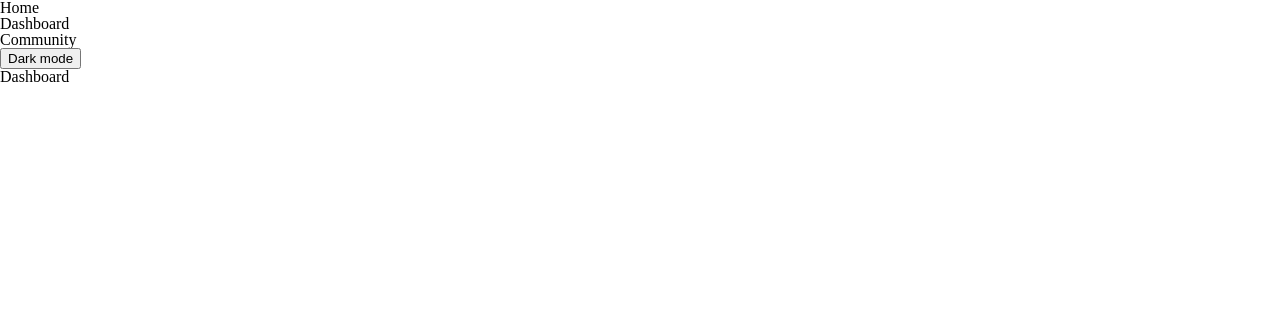
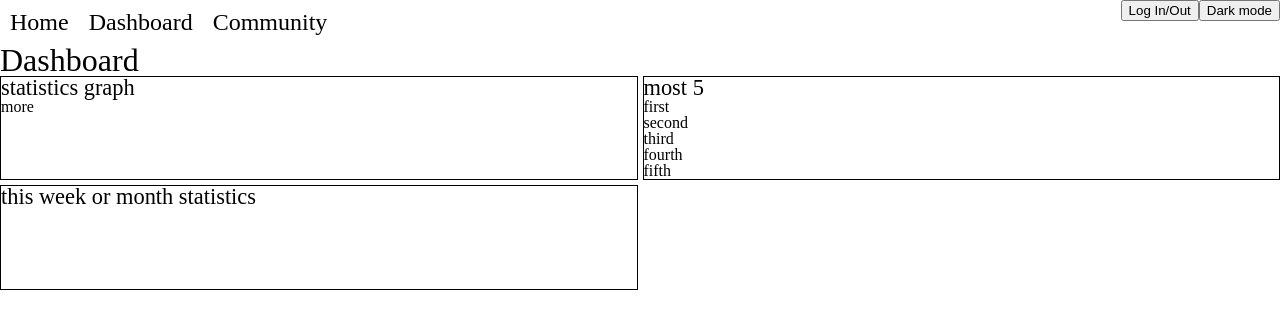
Before and after one commit to Cj-K-7/comunity, a Next.js app: page /dashboard in a window 1280 px wide. Shown: the top 328 px of the page. Built offline with nearby package versions, Linux system fonts and the light colour scheme.

Commit message:
add/modify routing pages

```diff
--- a/pages/_app.tsx
+++ b/pages/_app.tsx
@@ -5,15 +5,17 @@ import { Provider } from "react-redux";
 import store from "../public/redux/store";
 import GlobalStyle from "../styles/GlobalStyle";
 import { ThemeProvider } from "styled-components";
-import { lightTheme } from "../styles/theme";
+import { darkTheme, lightTheme } from "../styles/theme";
+import { useState } from "react";
 
 function MyApp({ Component, pageProps }: AppProps) {
+  const [dark, setDark] = useState(false);
   return (
     <>
       <Provider store={store}>
-        <ThemeProvider theme={lightTheme}>
+        <ThemeProvider theme={dark ? darkTheme : lightTheme}>
           <GlobalStyle />
-          <Navigation />
+          <Navigation setDark={setDark} />
           <Component {...pageProps} />
         </ThemeProvider>
       </Provider>
--- a/pages/community/[id].tsx
+++ b/pages/community/[id].tsx
@@ -1,7 +1,8 @@
+import { NextPage } from 'next'
 import { useRouter } from 'next/router'
 import React from 'react'
 
-const postContent = () => {
+const PostContent:NextPage = () => {
     const router = useRouter()
     const { id } = router.query
  return (
@@ -9,4 +10,4 @@ const postContent = () => {
   )
 }
 
-export default postContent
+export default PostContent
--- a/pages/dashboard/index.tsx
+++ b/pages/dashboard/index.tsx
@@ -1,9 +1,57 @@
-import { NextPage } from "next"
+import { NextPage } from "next";
+import Head from "next/head";
+import Link from "next/link";
+import styled from "styled-components";
 
-const DashboardHome:NextPage = ()=> {
+const Title = styled.h1`
+  font-size: 2em;
+`;
+const Main = styled.main`
+  display: grid;
+  grid-template-columns: 1fr 1fr;
+  grid-template-rows: 1fr 1fr;
+  gap: 5px;
+`;
+const Section = styled.section`
+  border: 1px solid;
+`;
+
+const SectionTitle = styled.h2`
+  font-size: 1.4em;
+`;
+
+const DashboardHome: NextPage = () => {
   return (
-    <div>Dashboard</div>
-  )
-}
+    <>
+      <Head>
+        <title>Dashboard</title>
+        <meta name="description" content="this is Dashboard" />
+        <link rel="icon" href="/favicon.ico" />
+      </Head>
+      <Title>Dashboard</Title>
+      <Main>
+        <Section>
+          <SectionTitle>statistics graph</SectionTitle>
+          <Link href="/dashboard/statistics">
+            <a>more</a>
+          </Link>
+        </Section>
+        <Section>
+          <SectionTitle>most 5</SectionTitle>
+          <ol>
+            <li>first</li>
+            <li>second</li>
+            <li>third</li>
+            <li>fourth</li>
+            <li>fifth</li>
+          </ol>
+        </Section>
+        <Section>
+          <SectionTitle>this week or month statistics</SectionTitle>
+        </Section>
+      </Main>
+    </>
+  );
+};
 
-export default DashboardHome
+export default DashboardHome;
--- a/public/components/Navigation.tsx
+++ b/public/components/Navigation.tsx
@@ -1,18 +1,38 @@
 import Link from "next/link";
-import { useAppDispatch, useAppSelector } from "../redux/hooks";
-import { darkmodeToggle } from "../redux/slices/darkmode";
+import { Dispatch, SetStateAction } from "react";
+import styled from "styled-components";
 
+const NaviBar = styled.div`
+  display: flex;
+  justify-content: space-between;
+`;
 
-function Navigation() {
-  const darkmode = useAppSelector(state => state.darkmode)
-  const dispatch = useAppDispatch();
-  const onDarkmodeBtnClick = () =>{
-    dispatch(darkmodeToggle())
+const NaviMenus = styled.section`
+  & ul {
+    display: flex;
+  }
+  & ul li {
+    margin: 10px;
+    font-size: 1.5em;
+    font-weight: 500;
+  }
+`;
+
+const UtillMenus = styled.section``;
+
+interface INaviProps {
+  setDark: Dispatch<SetStateAction<boolean>>;
 }
 
+function Navigation({ setDark }: INaviProps) {
+  const onDarkmodeBtnClick = () => {
+    setDark((Bool) => !Bool);
+  };
+
   return (
-    <div className='navi'>
-      <main>
+    <>
+      <NaviBar>
+        <NaviMenus>
           <ul>
             <li>
               <Link href="/">
@@ -30,11 +50,13 @@ function Navigation() {
               </Link>
             </li>
           </ul>
-      </main>
-      <section>
+        </NaviMenus>
+        <UtillMenus>
+          <button onClick={()=>{}}>Log In/Out</button>
           <button onClick={onDarkmodeBtnClick}>Dark mode</button>
-      </section>
-    </div>
+        </UtillMenus>
+      </NaviBar>
+    </>
   );
 }
 
--- a/public/redux/slices/darkmode.ts
+++ /dev/null
@@ -1,14 +0,0 @@
-import { createSlice } from "@reduxjs/toolkit";
-
-export const darkModeSlice = createSlice({
-  name: "darkmode",
-  initialState: false,
-  reducers: {
-    darkmodeToggle: (state) => !state,
-  },
-});
-
-
-export const {darkmodeToggle} = darkModeSlice.actions
-
-export default darkModeSlice.reducer
--- a/public/redux/store.ts
+++ b/public/redux/store.ts
@@ -1,9 +1,7 @@
 import { configureStore } from "@reduxjs/toolkit";
-import darkModeReducer from "./slices/darkmode";
 
 const store = configureStore({
     reducer : {
-        darkmode : darkModeReducer
     }
 })
 
```
Also changed, not shown: pages/community/index.tsx (+23 -11 lines), pages/community/post.tsx (added, +9 -0 lines), pages/dashboard/details/[id].tsx (added, +9 -0 lines), pages/dashboard/statistics.tsx (added, +17 -0 lines), pages/index.tsx (+5 -2 lines). Lines whose indentation alone changed are shown as unchanged.
